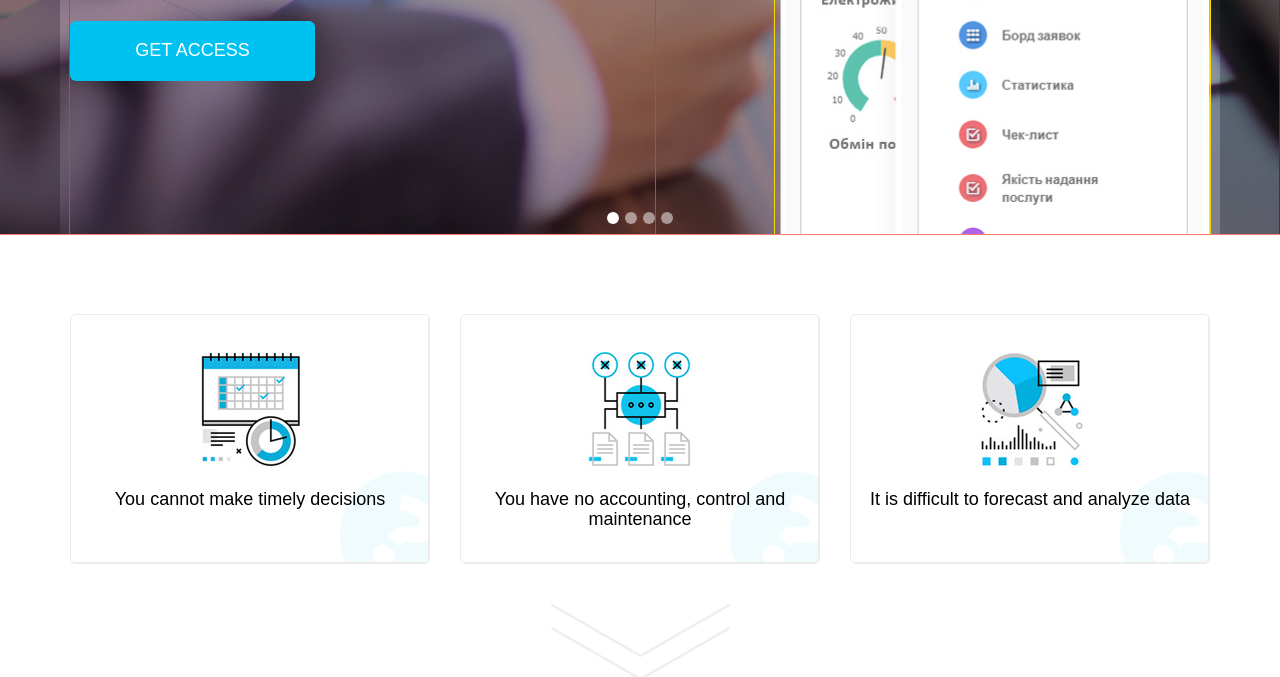
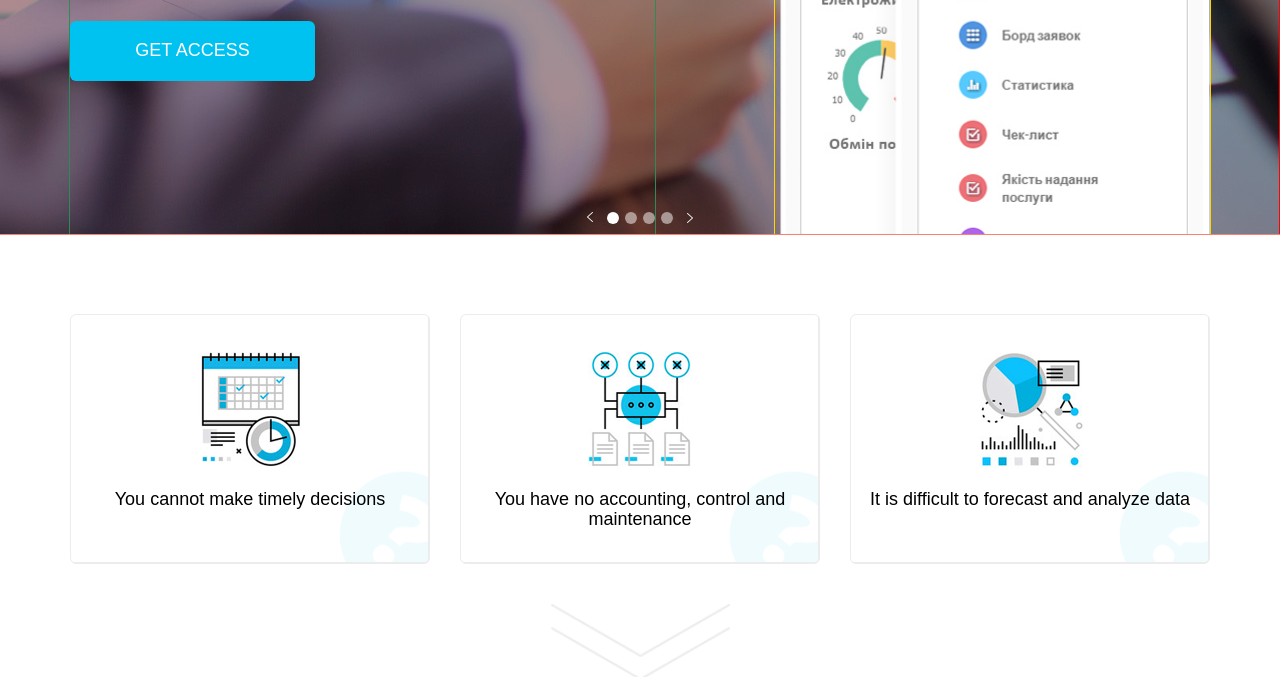
Before and after one commit to nadyawyn/prengi, a website: page src/index.html in a window 1280 px wide. Shown: the part 540-1217 px from the top of the page. Drawn offline with nearby package versions, Linux system fonts and the light colour scheme; files that its build step writes are made by us from their sources.

Commit message:
Changed controls in Top Slider

```diff
--- a/src/js/slider.js
+++ b/src/js/slider.js
@@ -10,6 +10,7 @@ window.addEventListener('DOMContentLoaded', function () {
 				_sliderControls = _mainElement.querySelectorAll('.slider__control'), // элементы управления
 				_sliderControlLeft = _mainElement.querySelector('.slider__control_left'), // кнопка "LEFT"
 				_sliderControlRight = _mainElement.querySelector('.slider__control_right'), // кнопка "RIGHT"
+
 				_wrapperWidth = parseFloat(getComputedStyle(_sliderWrapper).width), // ширина обёртки
 				_itemWidth = parseFloat(getComputedStyle(_sliderItems[0]).width), // ширина одного элемента
 				_positionLeftItem = 0, // позиция левого активного элемента
@@ -137,6 +138,22 @@ window.addEventListener('DOMContentLoaded', function () {
 			// инициализация
 			_setUpListeners();
 
+			let ol = document.querySelector('.slider__indicators');
+			ol.before('before'); // вставить строку "before" перед <ol>
+			ol.after('after'); // вставить строку "after" после <ol>
+
+			let liFirst = document.createElement('li');
+			liFirst.classList.add('slider__control_left');
+			liFirst.classList.add('slider__control');
+			ol.prepend(liFirst); // вставить liFirst в начало <ol>
+
+			let liLast = document.createElement('li');
+			liLast.classList.add('slider__control_right');
+			liLast.classList.add('slider__control');
+			ol.append(liLast); // вставить liLast в конец <ol>
+
+
+
 			return {
 				right: function () { // метод right
 					_transformItem('right');
--- a/src/sass/blocks/_slider-top.scss
+++ b/src/sass/blocks/_slider-top.scss
@@ -17,7 +17,7 @@
 }
 
 
-.slider__control {
+/* .slider__control {
 	position: absolute;
 	top: 50%;
 	display: flex;
@@ -63,13 +63,13 @@
 
 .slider__control_right::before {
 	background-image: url(../icons/slider/arrowright.png);
-}
+} */
 
 .slider__indicators {
 	position: absolute;
-	right: 0;
 	bottom: 0;
 	left: 0;
+	right: 0;
 	z-index: 15;
 	display: flex;
 	justify-content: center;
@@ -102,3 +102,22 @@
 .slider__indicators li.active {
 	opacity: 1;
 }
+
+.slider__indicators li.slider__control {
+	border-radius: 0;
+	height: 11px;
+	width: 8px;
+	background-color: transparent;
+	opacity: 1;
+
+
+	&_left {
+		background: url(../icons/prev.png) center (center/contain) no-repeat;
+		margin-right: 10px;
+	}
+
+	&_right {
+		background: url(../icons/next.png) center (center/contain) no-repeat;
+		margin-left: 10px;
+	}
+}
```
Also changed, not shown: dist/css/style.min.css, dist/js/slider.js.
